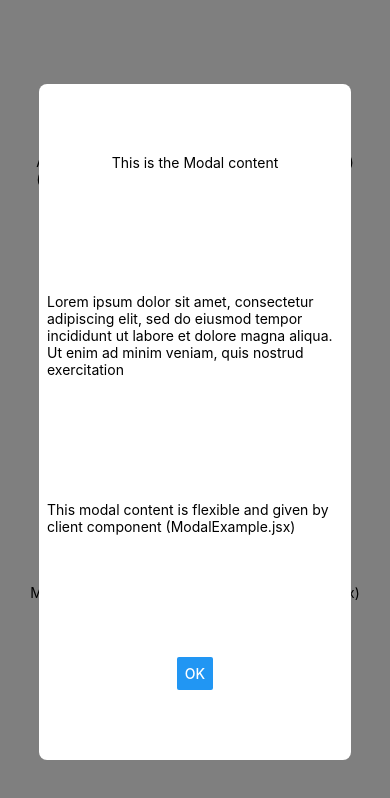
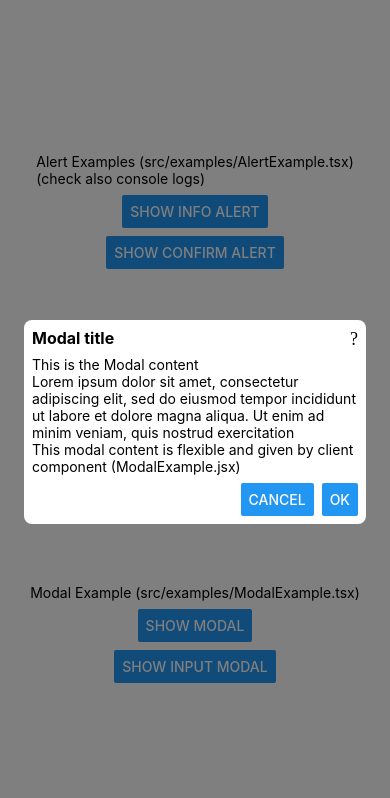
Before and after one commit to university-lessons/pdm-lesson-17-alert-modal-context, a React Native app: screen / in a window 390 px wide. Both pictures are taken after a click on the button "SHOW MODAL". Shown: the top 798 px of the page. Built offline with nearby package versions, Linux system fonts and the light colour scheme.

Commit message:
upgraded expo to sdk 53. updated modal example.

```diff
--- a/src/components/InputForm/index.tsx
+++ b/src/components/InputForm/index.tsx
@@ -1,23 +1,43 @@
-import { View, Text, TextInput, Button } from "react-native";
 import React, { useState } from "react";
+import { Button, StyleSheet, TextInput, View } from "react-native";
 
 interface InputFormProps {
-  onSubmit: () => void;
+  onSubmit: (text: string) => void;
 }
 
 export default function InputForm({ onSubmit }: InputFormProps) {
   const [name, setName] = useState("");
 
   const handleSubmit = () => {
-    console.log("Save data to DB: " + name);
-    onSubmit();
+    onSubmit(name);
   };
 
   return (
-    <View>
-      <TextInput value={name} onChangeText={setName} placeholder="Name..." />
+    <View style={{ width: "100%" }}>
+      <TextInput
+        value={name}
+        onChangeText={setName}
+        placeholder="Name..."
+        style={styles.input}
+      />
 
-      <Button title="OK" onPress={handleSubmit} />
+      <View style={styles.footer}>
+        <Button title="OK" onPress={handleSubmit} />
+      </View>
     </View>
   );
 }
+
+const styles = StyleSheet.create({
+  input: {
+    borderWidth: 1,
+    borderRadius: 8,
+    padding: 8,
+  },
+  footer: {
+    marginTop: 8,
+    gap: 8,
+    flexDirection: "row",
+    justifyContent: "flex-end",
+  },
+});
--- /dev/null
+++ b/src/components/Modal/Modal.tsx
@@ -0,0 +1,18 @@
+import { View } from "react-native";
+
+import ModalProvider from "./ModalProvider";
+import styles from "./styles";
+import ModalHeader from "./ModalHeader";
+import ModalFooter from "./ModalFooter";
+
+type ModalProps = {
+  children: React.ReactNode;
+};
+
+export default function Modal({ children }: ModalProps) {
+  return <View style={styles.content}>{children}</View>;
+}
+
+Modal.Provider = ModalProvider;
+Modal.Header = ModalHeader;
+Modal.Footer = ModalFooter;
--- /dev/null
+++ b/src/components/Modal/ModalFooter.tsx
@@ -0,0 +1,47 @@
+import React from "react";
+import { Button, View } from "react-native";
+
+import { useModal } from "./ModalProvider";
+import styles from "./styles";
+
+type ModalFooterProps = {
+  primaryAction?: {
+    title: string;
+    onPress?: () => void;
+  };
+  secondaryAction?: {
+    title: string;
+    onPress?: () => void;
+  };
+};
+
+export default function ModalFooter({
+  primaryAction,
+  secondaryAction,
+}: ModalFooterProps) {
+  const modal = useModal();
+
+  return (
+    <View style={styles.footer}>
+      {secondaryAction && (
+        <Button
+          title={secondaryAction.title}
+          onPress={() => {
+            modal.hide();
+            secondaryAction.onPress();
+          }}
+        />
+      )}
+
+      {primaryAction && (
+        <Button
+          title={primaryAction.title}
+          onPress={() => {
+            modal.hide();
+            primaryAction.onPress();
+          }}
+        />
+      )}
+    </View>
+  );
+}
--- /dev/null
+++ b/src/components/Modal/ModalHeader.tsx
@@ -0,0 +1,30 @@
+import AntDesign from "@expo/vector-icons/AntDesign";
+import React from "react";
+import { Pressable, Text } from "react-native";
+
+import { useModal } from "./ModalProvider";
+import styles from "./styles";
+
+type ModalHeaderProps = {
+  title?: string;
+  withCloseButton?: boolean;
+};
+
+export default function ModalHeader({
+  title,
+  withCloseButton,
+}: ModalHeaderProps) {
+  const modal = useModal();
+
+  return (
+    <>
+      {title && <Text style={styles.title}>{title}</Text>}
+
+      {withCloseButton && (
+        <Pressable style={styles.close} onPress={modal.hide}>
+          <AntDesign name="closecircleo" size={18} color="black" />
+        </Pressable>
+      )}
+    </>
+  );
+}
--- a/src/components/ModalProvider/index.tsx
+++ b/src/components/Modal/ModalProvider.tsx
@@ -46,7 +46,7 @@ export default function ModalProvider({ children }: PropsWithChildren) {
           style={styles.container}
           onPress={() => setModalVisible(false)}
         >
-          <Pressable style={styles.content}>{modalContent}</Pressable>
+          <Pressable>{modalContent}</Pressable>
         </Pressable>
       </Modal>
 
--- a/src/components/ModalProvider/styles.ts
+++ b/src/components/Modal/styles.ts
@@ -6,16 +6,29 @@ const styles = StyleSheet.create({
     alignItems: "center",
     justifyContent: "center",
     backgroundColor: "rgba(0.5,0.5,0.5,0.5)",
+    padding: 16,
   },
   content: {
-    width: "80%",
-    height: "80%",
     margin: 8,
     padding: 8,
     backgroundColor: "white",
     borderRadius: 8,
-    alignItems: "center",
-    justifyContent: "space-around",
+  },
+  title: {
+    fontSize: 16,
+    fontWeight: "bold",
+    marginBottom: 8,
+  },
+  close: {
+    position: "absolute",
+    top: 8,
+    right: 8,
+  },
+  footer: {
+    marginTop: 8,
+    gap: 8,
+    flexDirection: "row",
+    justifyContent: "flex-end",
   },
 });
 
--- a/src/examples/AlertExample.tsx
+++ b/src/examples/AlertExample.tsx
@@ -1,5 +1,5 @@
-import { View, Text, Button, Alert, StyleSheet } from "react-native";
 import React from "react";
+import { Alert, Button, Text, View } from "react-native";
 import styles from "./styles";
 
 export default function AlertExample() {
--- a/src/examples/ModalExample.tsx
+++ b/src/examples/ModalExample.tsx
@@ -1,8 +1,8 @@
-import React, { useState } from "react";
-import { Button, StyleSheet, Text, TextInput, View } from "react-native";
-import { useModal } from "../components/ModalProvider";
+import { Button, Text, View } from "react-native";
+import InputForm from "../components/InputForm";
+import { useModal } from "../components/Modal/ModalProvider";
 import styles from "./styles";
-import InputForm from "../components/InputForm";
+import Modal from "../components/Modal/Modal";
 
 export default function ModalExample() {
   const modal = useModal();
@@ -10,7 +10,9 @@ export default function ModalExample() {
   // Modal logic in contained in appModal context. Just use appModal.show( your_view )
   const handleShowModal = () => {
     modal.show(
-      <>
+      <Modal>
+        <Modal.Header title="Modal title" withCloseButton />
+
         <Text>This is the Modal content</Text>
         <Text>
           Lorem ipsum dolor sit amet, consectetur adipiscing elit, sed do
@@ -21,17 +23,38 @@ export default function ModalExample() {
           This modal content is flexible and given by client component
           (ModalExample.jsx)
         </Text>
-        <Button title="OK" onPress={() => modal.hide()} />
-      </>
+
+        <Modal.Footer
+          primaryAction={{
+            title: "OK",
+            onPress: () => {
+              console.log("Primary Action!");
+            },
+          }}
+          secondaryAction={{
+            title: "Cancel",
+            onPress: () => {
+              console.log("Secondary Action!");
+            },
+          }}
+        />
+      </Modal>
     );
   };
 
   const handleInputModal = () => {
     modal.show(
-      <>
-        <Text>Insert your name:</Text>
-        <InputForm onSubmit={() => modal.hide()} />
-      </>
+      <Modal>
+        <Modal.Header title="Input" withCloseButton />
+
+        <Text>Please enter your name:</Text>
+        <InputForm
+          onSubmit={(text) => {
+            console.log("Input value (on parent component):", text);
+            modal.hide();
+          }}
+        />
+      </Modal>
     );
   };
 
```
Also changed, not shown: App.tsx (+3 -4 lines), package.json (+8 -8 lines), 1 other file (tests, documents, lock files or other folders).
